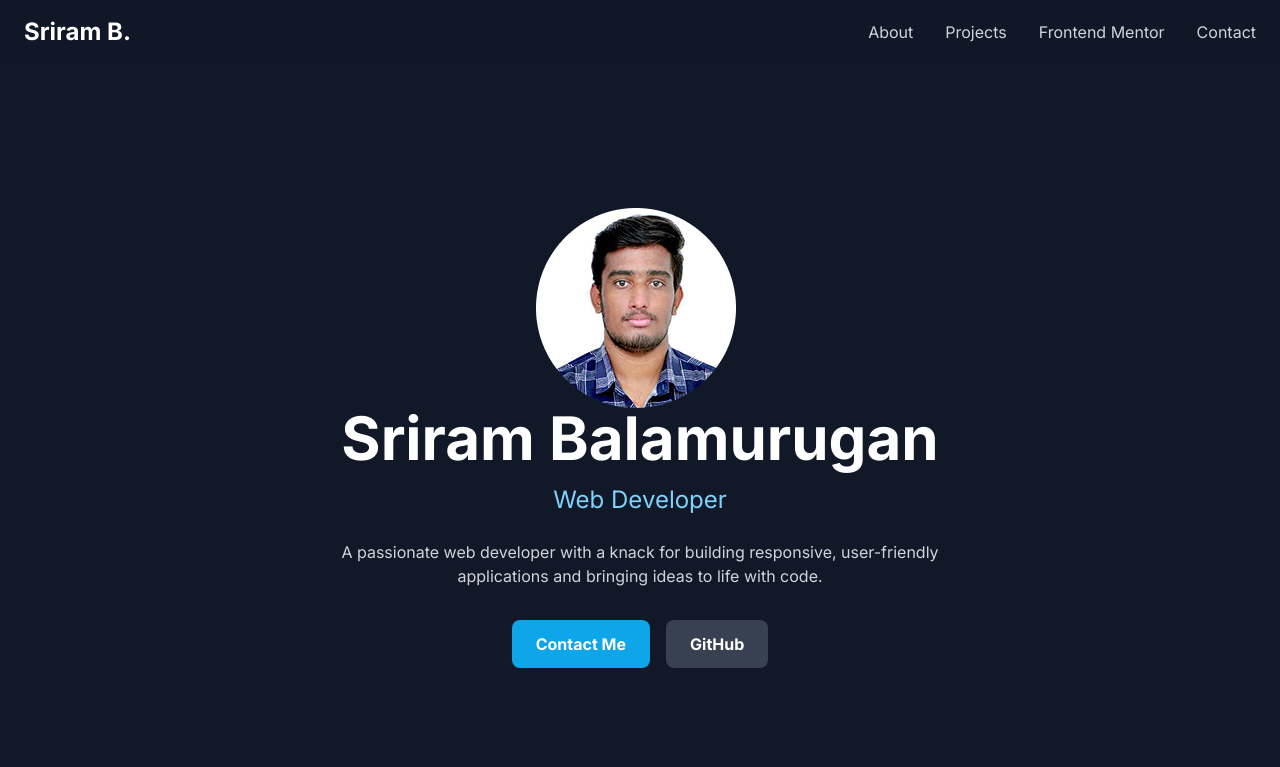
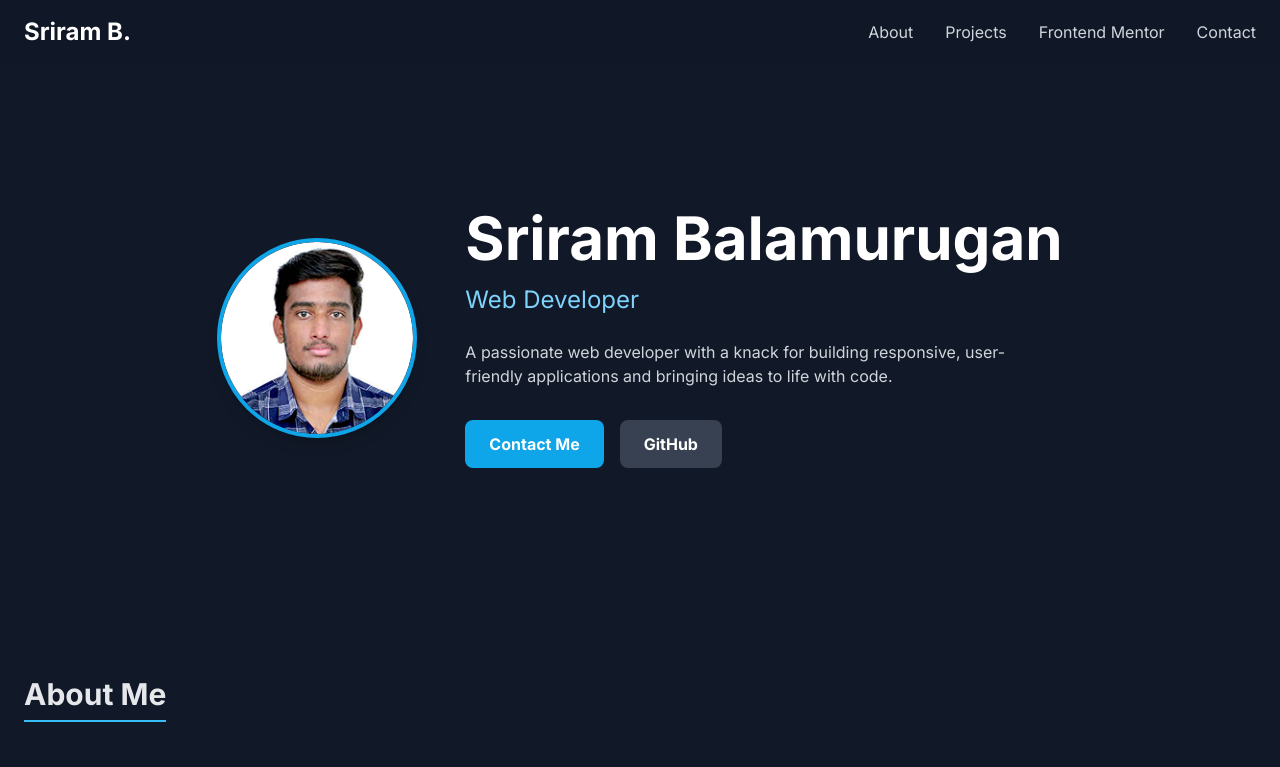
Before and after one commit to SriRamB-max/Sriram-Portfolio, a plain HTML site: page index.html in a window 1280 px wide. Shown: the top 767 px of the page. Drawn offline with nearby package versions, Linux system fonts and the light colour scheme.

Commit message:
add profile pic

```diff
--- a/index.html
+++ b/index.html
@@ -47,21 +47,28 @@
 
     <main class="pt-20">
         <!-- Hero Section -->
-        <section id="home" class="container mx-auto px-6 py-24 md:py-32 text-center">
-            <img src="./src/assets/sriram.png" alt="Profile" class="profile">
-            <h1 class="text-4xl md:text-6xl font-bold text-white leading-tight">Sriram Balamurugan</h1>
-            <p class="text-xl md:text-2xl text-sky-300 mt-4">Web Developer</p>
-            <p class="mt-6 max-w-2xl mx-auto text-gray-300">
-                A passionate web developer with a knack for building responsive, user-friendly applications and bringing
-                ideas to life with code.
-            </p>
-            <div class="mt-8 flex justify-center gap-4">
-                <a href="mailto:sriramb2k2@gmail.com"
-                    class="btn bg-sky-500 hover:bg-sky-600 text-white font-bold py-3 px-6 rounded-lg">Contact Me</a>
-                <a href="https://github.com/SriRamB-max" target="_blank" rel="noopener noreferrer"
-                    class="btn bg-gray-700 hover:bg-gray-600 text-white font-bold py-3 px-6 rounded-lg">
-                    GitHub
-                </a>
+        <section id="home" class="container mx-auto px-6 py-24 md:py-32">
+            <div class="flex flex-col md:flex-row items-center justify-center gap-12">
+                <!-- Profile Picture -->
+                <div class="flex-shrink-0">
+                    <img src="./src/assets/sriram.png"
+                         alt="Sriram Balamurugan Profile Picture"
+                         class="profile-picture rounded-full border-4 border-sky-500 object-cover shadow-lg">
+                </div>
+                <!-- Hero Text -->
+                <div class="text-center md:text-left">
+                    <h1 class="text-4xl md:text-6xl font-bold text-white leading-tight">Sriram Balamurugan</h1>
+                    <p class="text-xl md:text-2xl text-sky-300 mt-4">Web Developer</p>
+                    <p class="mt-6 max-w-xl text-gray-300">
+                        A passionate web developer with a knack for building responsive, user-friendly applications and bringing ideas to life with code.
+                    </p>
+                    <div class="mt-8 flex justify-center md:justify-start gap-4">
+                        <a href="mailto:sriramb2k2@gmail.com" class="btn bg-sky-500 hover:bg-sky-600 text-white font-bold py-3 px-6 rounded-lg">Contact Me</a>
+                        <a href="https://github.com/SriRamB-max" target="_blank" rel="noopener noreferrer" class="btn bg-gray-700 hover:bg-gray-600 text-white font-bold py-3 px-6 rounded-lg">
+                            GitHub
+                        </a>
+                    </div>
+                </div>
             </div>
         </section>
 
--- a/src/style.css
+++ b/src/style.css
@@ -55,7 +55,14 @@ body {
     width: 100%;
 }
 
-.profile {
-    position: relative;
-    left: 32rem;
+.profile-picture {
+    width: 150px;
+    height: 150px;
 }
+
+@media (min-width: 768px) {
+    .profile-picture {
+        width: 200px;
+        height: 200px;
+    }
+}
```
